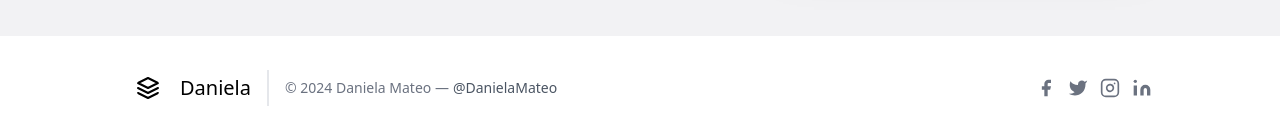
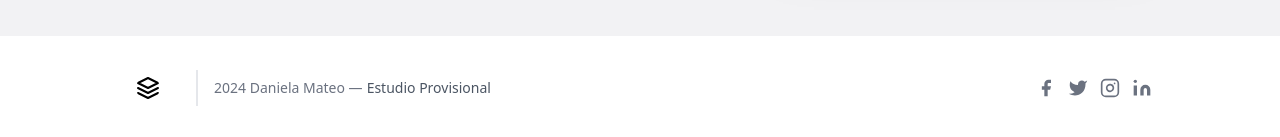
Before and after one commit to Juliansv/lawyer-website-v1, a Next.js app: page / in a window 1280 px wide. Shown: the part 4462-4599 px from the top of the page. Built offline with nearby package versions, Linux system fonts and the light colour scheme.

Commit message:
fix footer

```diff
--- a/app/components/Footer.tsx
+++ b/app/components/Footer.tsx
@@ -17,17 +17,17 @@
 					>
 						<path d="M12 2L2 7l10 5 10-5-10-5zM2 17l10 5 10-5M2 12l10 5 10-5"></path>
 					</svg>
-					<span className="ml-3 text-xl dark:text-white">Daniela</span>
+					<span className="ml-3 text-xl dark:text-white"></span>
 				</a>
 				<p className="text-sm text-gray-500 sm:ml-4 sm:pl-4 sm:border-l-2 sm:border-gray-200 sm:py-2 sm:mt-0 mt-4">
-					© 2024 Daniela Mateo —
+					2024 Daniela Mateo —
 					<a
 						href="#"
 						className="text-gray-600 ml-1"
 						rel="noopener noreferrer"
 						target="_blank"
 					>
-						@DanielaMateo
+						Estudio Provisional
 					</a>
 				</p>
 				<span className="inline-flex sm:ml-auto sm:mt-0 mt-4 justify-center sm:justify-start">
```
